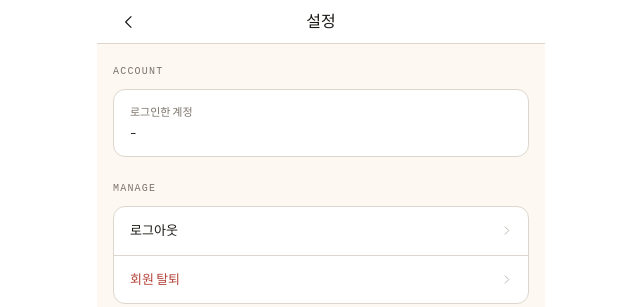
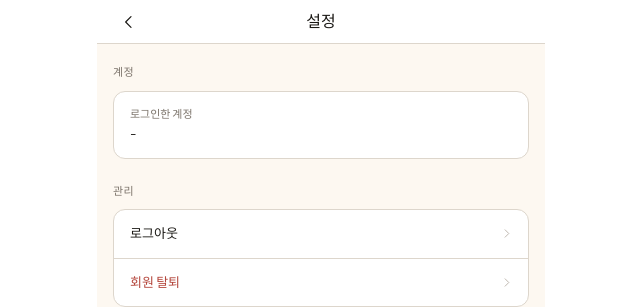
Before and after one commit to HyangDam/Front-End, a Next.js app: page /settings in a window 1280 px wide. Shown: the top 307 px of the page, without its empty margins (319-959 px from the left). Built offline with nearby package versions, Linux system fonts and the light colour scheme.

Commit message:
style: 설정 페이지 섹션 제목을 한국어로 변경

```diff
--- a/src/app/settings/_components/SettingsContent.tsx
+++ b/src/app/settings/_components/SettingsContent.tsx
@@ -29,8 +29,8 @@ function SettingsContent() {
   return (
     <main className="flex-1 overflow-y-auto px-4 py-5">
       <section className="mb-6">
-        <h2 className="mb-2.5 font-mono text-[10px] uppercase tracking-[1.2px] text-muted">
-          Account
+        <h2 className="mb-2.5 font-sans text-[11px] tracking-[0.5px] text-muted">
+          계정
         </h2>
         <div className="rounded-xl border border-border bg-paper px-4 py-3.5">
           <p className="mb-0.5 font-sans text-[11px] text-muted">로그인한 계정</p>
@@ -39,8 +39,8 @@ function SettingsContent() {
       </section>
 
       <section>
-        <h2 className="mb-2.5 font-mono text-[10px] uppercase tracking-[1.2px] text-muted">
-          Manage
+        <h2 className="mb-2.5 font-sans text-[11px] tracking-[0.5px] text-muted">
+          관리
         </h2>
         <div className="overflow-hidden rounded-xl border border-border bg-paper">
           <button
```
